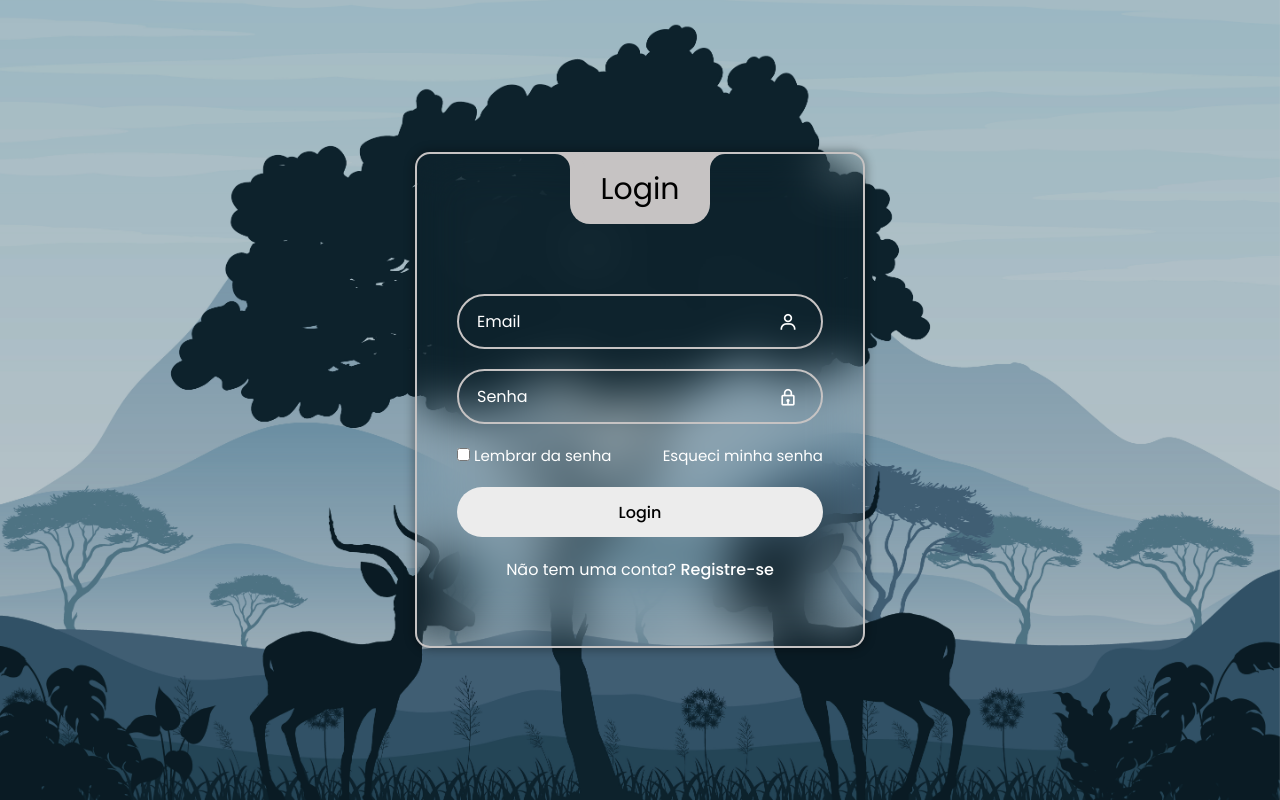
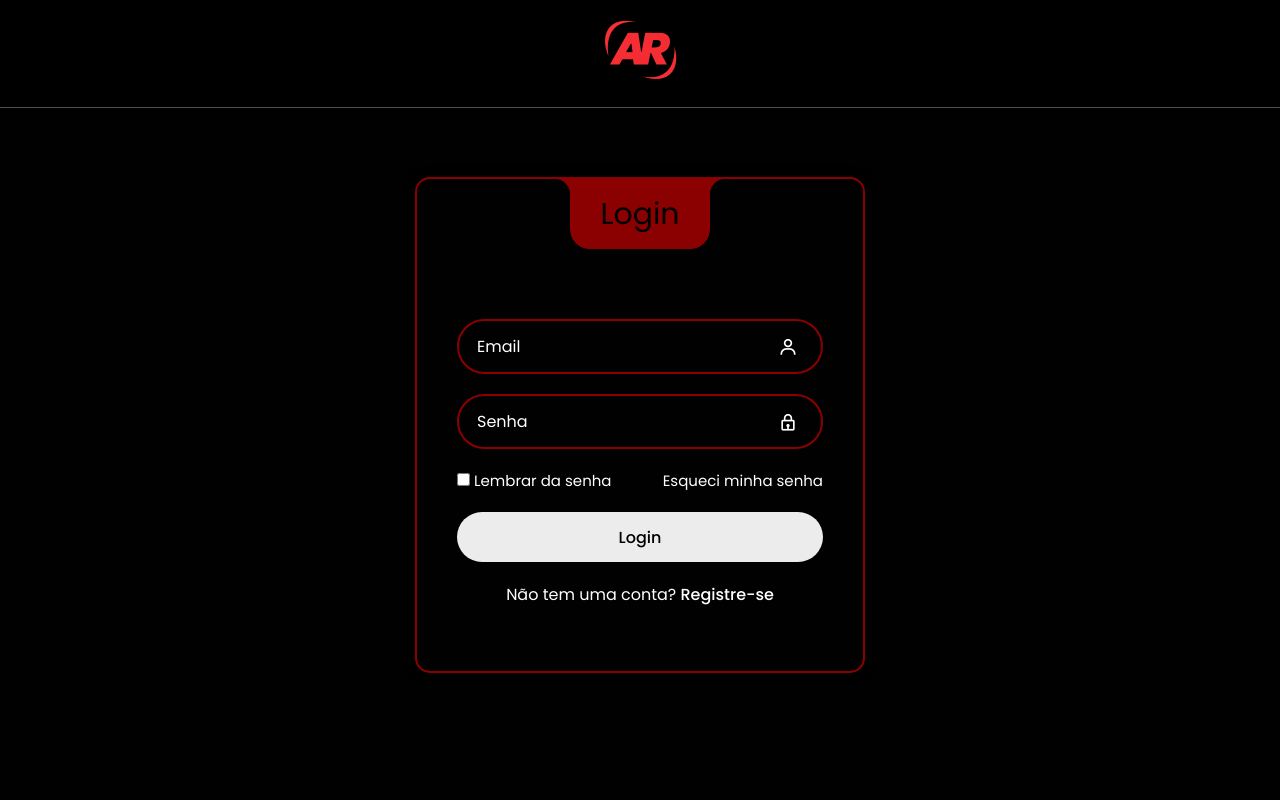
Before and after one commit to galopes1/TCC, a PHP site: page /login.html in a window 1280 px wide. Run offline with PHP 8.4, Linux system fonts and the light colour scheme; some libraries are stand-ins or nearby versions.

Commit message:
Mudanças na tela de login.

```diff
--- a/login.css
+++ b/login.css
@@ -2,7 +2,7 @@
 
 :root{
     --main-color: red;
-    --primary-color: #c6c3c3;
+    --primary-color: darkred;
     --second-color: white;
     --black-color: #000000;
     --black: #13131a;
@@ -18,11 +18,7 @@
 }
 
 body{
-    background-image: url(/assets/img/bg.jpg);
-    background-position: center;
-    background-size: cover;
-    background-repeat: no-repeat;
-    background-attachment: fixed;
+    background-color: var(--bg);
 }
 
 section a.logo{
@@ -39,7 +35,20 @@ a:hover{
     text-decoration: underline;
 }
 
+.header {
+    display: flex;
+    justify-content: center;
+    position: fixed;
+    top: 0;
+    left: 0;
+    right: 0;
+    z-index: 99 ;
+    border-bottom: var(--border);
+    background-color: black;
+}
+
 .wrapper{
+    padding-top: 50px;
     width: 100%;
     display: flex;
     justify-content: center;
@@ -48,6 +57,8 @@ a:hover{
     background-color: rgba(0, 0, 0, 0.2);
 }
 .login_box{
+    margin-left: auto;
+    margin-right: auto;
     position: relative;
     width: 450px;
     backdrop-filter: blur(25px);
--- a/login.html
+++ b/login.html
@@ -1,16 +1,21 @@
 <!DOCTYPE html>
 <html lang="pt-br">
+
 <head>
-    <meta charset="UTF-8">
-    <meta name="viewport" content="width=device-width, initial-scale=1.0">
-    <link rel="shortcut icon" href="img/ARMendonca2.png" type="image/png">
-    <link href='https://cdn.boxicons.com/fonts/basic/boxicons.min.css' rel='stylesheet'>
-    <link rel="stylesheet" href="login.css">
+    <meta charset="UTF-8" />
+    <meta name="viewport" content="width=device-width, initial-scale=1.0" />
+    <link rel="shortcut icon" href="img/ARMendonca2.png" type="image/png" />
+    <link href="https://cdn.boxicons.com/fonts/basic/boxicons.min.css" rel="stylesheet" />
+    <link rel="stylesheet" href="login.css" />
     <title>Login | AR Mendonça</title>
 </head>
+
 <body>
-
-
+    <header class="header">
+        <a href="#" class="logo">
+            <img src="img/ARMendoncamenor.png" alt="" />
+        </a>
+    </header>
 
     <div class="wrapper">
         <div class="login_box">
@@ -19,20 +24,20 @@
             </div>
 
             <div class="input_box">
-        <input type="email" id="email" class="input-field" required>
+                <input type="email" id="email" class="input-field" required />
                 <label for="email" class="label">Email</label>
-        <i class='bx bx-user icon'></i>
+                <i class="bx bx-user icon"></i>
             </div>
 
             <div class="input_box">
-        <input type="password" id="password" class="input-field" required>
+                <input type="password" id="password" class="input-field" required />
                 <label for="password" class="label">Senha</label>
-        <i class='bx bx-lock icon'></i>
+                <i class="bx bx-lock icon"></i>
             </div>
 
             <div class="remember-forgot">
                 <div class="remember-me">
-            <input type="checkbox" id="remember">
+                    <input type="checkbox" id="remember" />
                     <label for="remember">Lembrar da senha</label>
                 </div>
                 <div class="forgot">
@@ -41,15 +46,14 @@
             </div>
 
             <div class="input_box">
-        <input type="submit" class="input-submit" value="Login">
+                <input type="submit" class="input-submit" value="Login" />
             </div>
 
             <div class="register">
                 <span>Não tem uma conta? <a href="#">Registre-se</a></span>
             </div>
         </div>
+    </div>
+</body>
 
-</div>
-
-</body>
 </html>
```
Lines whose indentation alone changed are shown as unchanged.
